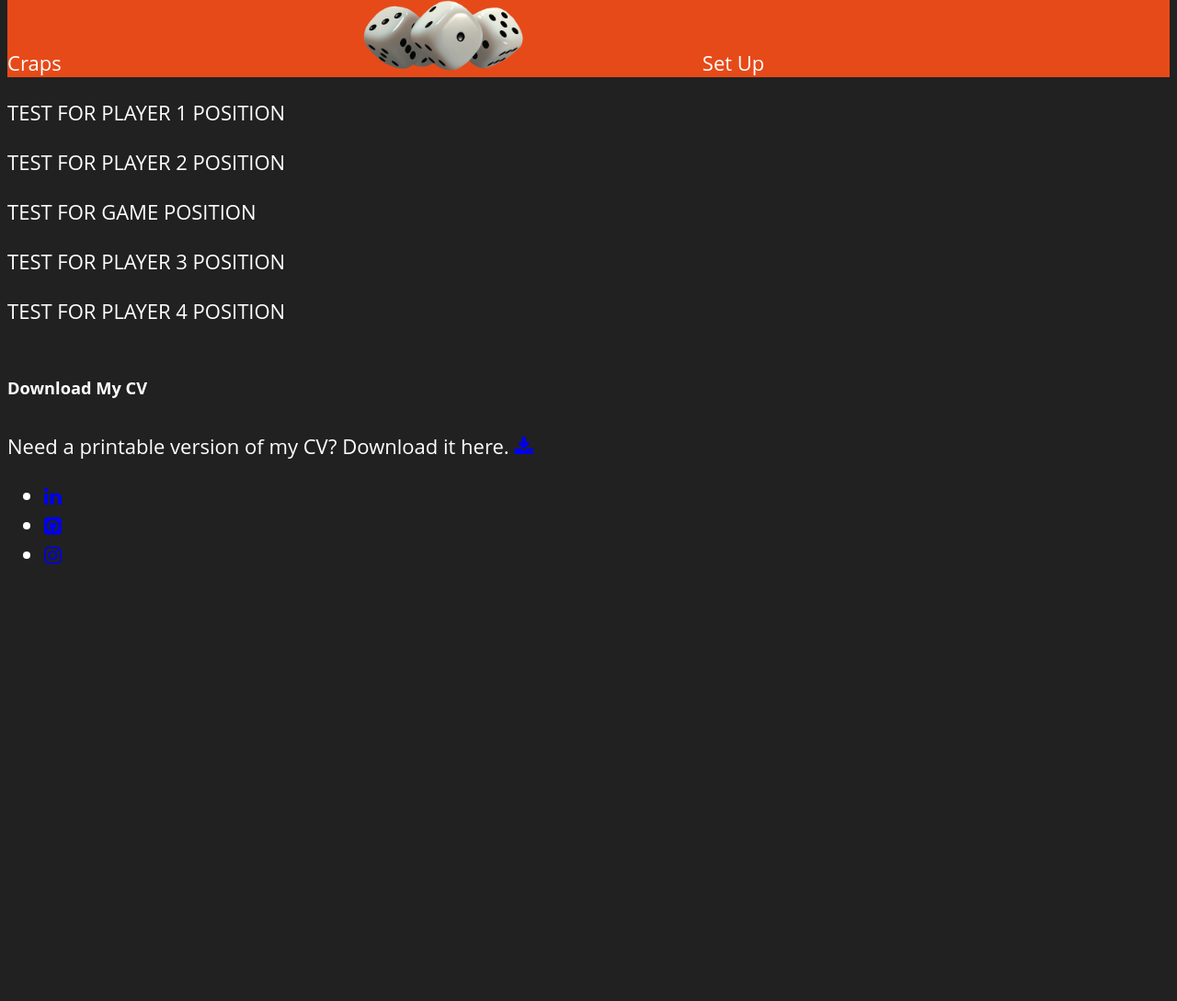
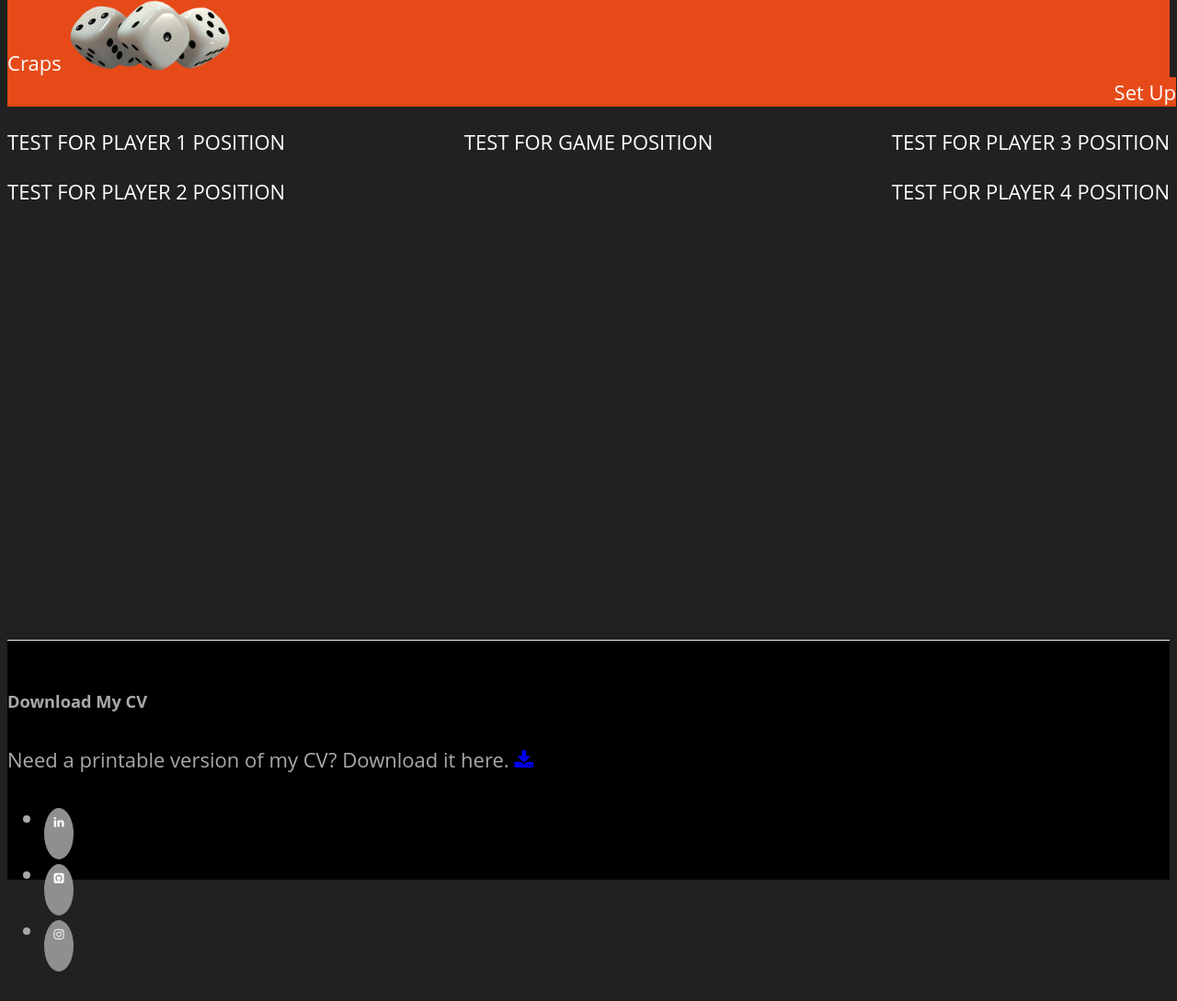
Before and after one commit to StephenJMScott/crapswebproject, a plain HTML site: page index.html in a window 1280 px wide. Shown: the whole page at 92% size. Before the commit the page ends 800 px from the top, so only its background shows below. Drawn offline with Linux system fonts and the light colour scheme.

Commit message:
14.15 10/04/2018

```diff
--- a/css/style.css
+++ b/css/style.css
@@ -10,8 +10,21 @@ body {
 
 }
 
+
+
 nav {
     background-color: #E64A19;
+    display: table;
+    width: 100%;
+    table-layout: fixed;
+    justify-content:space-between;
+    list-style: none;
+    text-align: center;
+}
+
+nav li{
+	display: table-cell;
+    text-align: center;
 }
 
 nav ul {
@@ -19,14 +32,16 @@ nav ul {
     margin:0;
     list-style: none;
     position: relative;
+    text-align: center;
 }
 
 nav ul li {
     margin: 0px -7px 0 0;
-    display:inline-block;
-    width: 30%;
+    padding: 10px auto;
     background-color: #E64A19;
+    text-align: center;
 }
+
 
 nav ul li img{
     max-width: 15vw;
@@ -39,8 +54,14 @@ nav ul ul {
 }
 
 /* Display Dropdowns on Hover */
+nav ul li:onclick > ul {
+	display:inherit;
+}
+
+@media only screen and (min-width: 768px){
 nav ul li:hover > ul {
 	display:inherit;
+}
 }
 
 /* Fisrt Tier Dropdown */
@@ -50,3 +71,70 @@ nav ul ul li {
 	display:list-item;
 	position: relative;
 }
+
+.content{
+    min-height: calc(100vh - 220px);
+    display: flex;
+    flex-direction: row;
+    flex-wrap: wrap;
+    justify-content:space-between;
+}
+
+
+.footer{
+    padding-top: 0px;
+    height: 50px;
+}
+
+
+footer {
+    height:200px;
+    background-color: black;
+    color:white;
+    padding-top: 20px;
+    padding-bottom: 40px;
+    border-top: 1px solid #ededed ;
+    color: #A9A9A9 ;
+}
+
+
+.social-links{
+    padding-top: 10px;
+    padding-bottom: 10px;
+
+
+
+}
+.social-links li a i{
+    width:32px;
+    height:32px;
+    padding:12px 0;
+    border-radius:50%;
+    font-size:13px;
+    line-height: 7px;
+    text-align: center;
+    color:#fafafa;
+    background:#8f8f8f;
+    transition:all 0.35s ease-in-out;
+    -moz-transition:all 0.35s ease-in-out;
+    -webkit-transition:all 0.35s ease-in-out;
+    -o-transition:all 0.35s ease-in-out;
+}
+
+.social-links li a i:hover{
+    background:#e84610;
+
+}
+
+
+#participants1{
+
+}
+
+#participants1{
+
+}
+
+#game{
+
+}
--- a/index.html
+++ b/index.html
@@ -9,11 +9,12 @@
     <link rel="stylesheet" href="https://maxcdn.bootstrapcdn.com/font-awesome/4.7.0/css/font-awesome.min.css"/>
 </head>
 <body>
+
     <nav>
         <ul>
-            <li>Craps</li>
+            <li id = "pagetitle">Craps</li>
             <li><img src="css/assets/dice.png"></img></li>
-            <li>Set Up
+            <li style="float:right">Set Up
                 <!--Drop Down Set up-->
                 <ul>
                     <li>Players</li>
@@ -23,7 +24,8 @@
             </li>
         </ul>
     </nav> <!-- Header/Nav with dropdown set up menu inside -->
-    <div id = "wrapper">
+        <div class = "content">
+
             <section id = "participants1">
                 <div id = "player1">
                     <p>TEST FOR PLAYER 1 POSITION</p>
@@ -46,6 +48,7 @@
                     <p>TEST FOR PLAYER 4 POSITION</p>
                 </div><!-- End of Player 4 -->
             </section> <!-- end of second players section -->
+        </div> <!-- end of content -->
         <footer id = "myfooter">
              <div id ="footer-details" class="row pull-left">
 
@@ -70,7 +73,7 @@
 
 
 
-    </div> <!-- End of Wrapper -->
+
 
 
 
```
Lines whose indentation alone changed are shown as unchanged.
